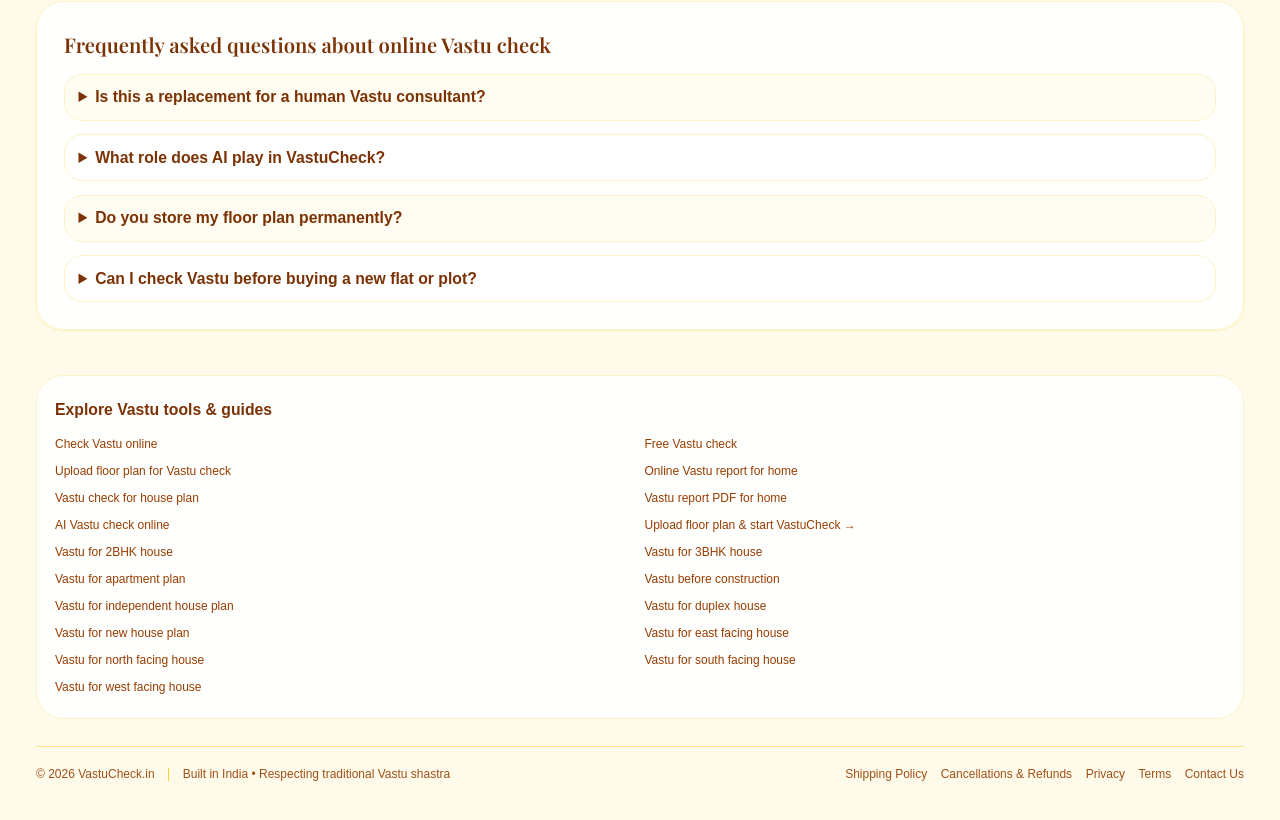
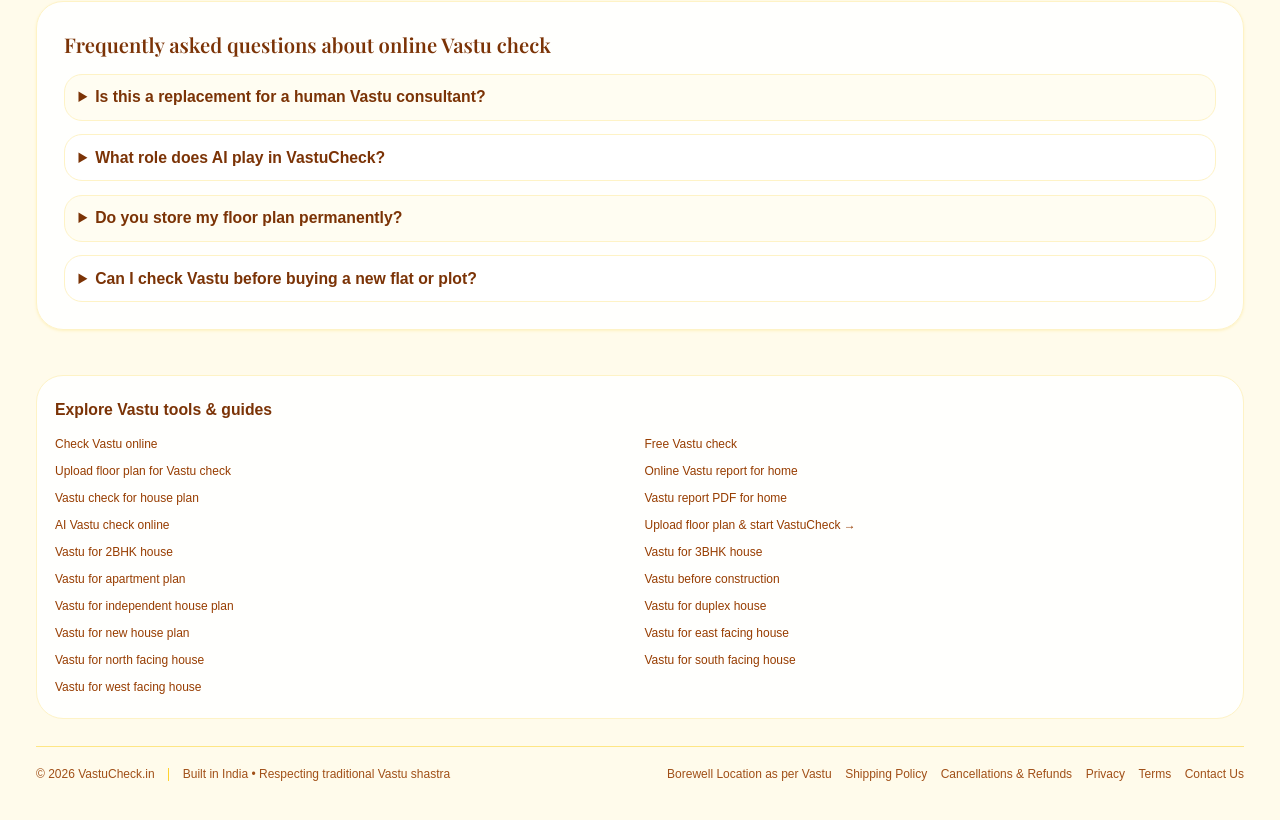
Before and after one commit to manojkumar3692/vastuAI, a Next.js app: page / in a window 1280 px wide. Shown: the part 2182-3002 px from the top of the page. Built offline with nearby package versions, Linux system fonts and the light colour scheme; no server answers; a web font is replaced by a local one.

Commit message:
seo footer

```diff
--- a/src/app/page.tsx
+++ b/src/app/page.tsx
@@ -723,6 +723,12 @@
           </div>
           <div className="flex flex-wrap items-center gap-3">
             <a
+              href="/borewell-vastu-planner"
+              className="font-medium hover:text-emerald-700 underline-offset-4 hover:underline"
+            >
+              Borewell Location as per Vastu
+            </a>
+            <a
               href="/shipping-policy"
               className="hover:text-emerald-700 underline-offset-4 hover:underline"
             >
```
